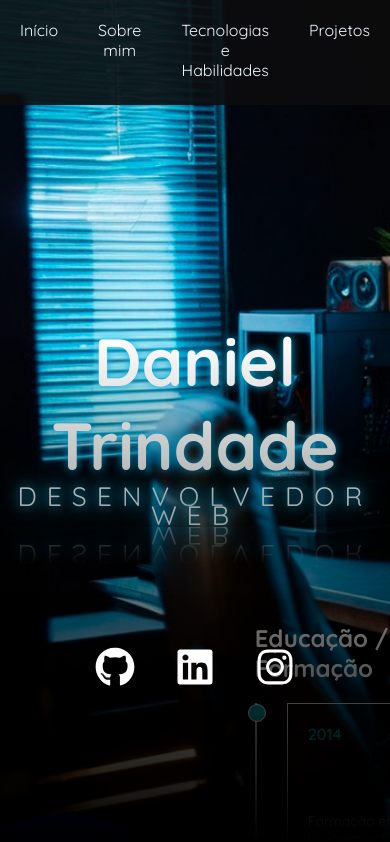
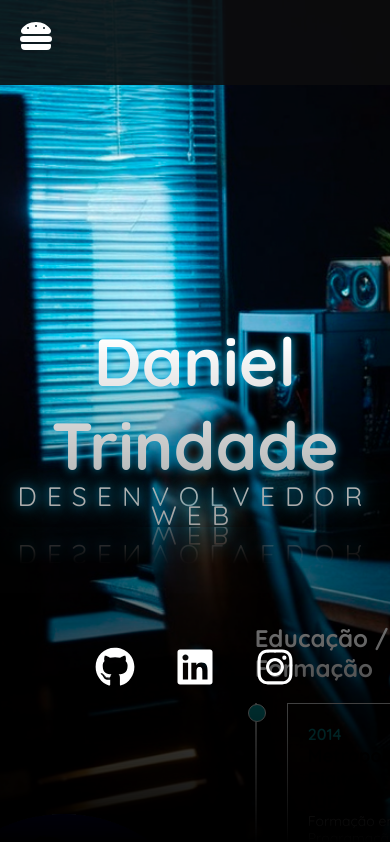
Before and after one commit to daniel-trindade/portfolio, a React (Create React App) app: page / in a window 390 px wide. Shown: the top 842 px of the page. Built offline with nearby package versions, Linux system fonts and the light colour scheme; a web font is replaced by a local one.

Commit message:
responsividade da barra de navegação

```diff
--- a/public/index.html
+++ b/public/index.html
@@ -7,7 +7,7 @@
     <meta name="theme-color" content="#000000" />
     <meta
       name="description"
-      content="Portfólio de Daniel Trindade, desenvolvedor web frontend"
+      content="Portfólio de Daniel Trindade, desenvolvedor web front-end"
     />
     <link rel="apple-touch-icon" href="%PUBLIC_URL%/logo192.png" />
     <link rel="manifest" href="%PUBLIC_URL%/manifest.json" />
--- a/src/components/NavBar.jsx
+++ b/src/components/NavBar.jsx
@@ -1,9 +1,20 @@
+import { FaHamburger } from "react-icons/fa";
+import { useState } from "react";
+
 import styles from './NavBar.module.css'
 
 const NavBar = () =>{
+
+  const [menuVisible, setMenuVisible] = useState(false)
+
+  const visible = () =>{
+    setMenuVisible(!menuVisible)
+  }
+
   return(
     <nav className={styles.navBar}>
-      <ul>
+      <a onClick={visible} href="#" className={styles.hamburgerMenu}><FaHamburger /></a>
+      <ul className={`${styles.menuItem} ${menuVisible ? styles.visible : styles.hidden}`}>
         <li><a href="#home">Início</a></li>
         <li><a href="#aboutMe">Sobre mim</a></li>
         <li><a href="#tech">Tecnologias e Habilidades</a></li>
--- a/src/components/NavBar.module.css
+++ b/src/components/NavBar.module.css
@@ -3,6 +3,10 @@
   position: fixed;
   background-color: rgba(13, 13, 14, .9);
   z-index: 1000;
+}
+
+.hamburgerMenu{
+  display: none;
 }
 
 .navBar ul{
@@ -59,3 +63,30 @@
   }
 
 }
+
+@media (max-width: 480px){
+
+  .navBar{
+    display: flex;
+    flex-direction: column;
+    align-items: flex-start;
+  }
+
+  .hamburgerMenu{
+    display: block;
+    font-size: 24pt;
+    margin: 20px;
+  }
+
+  .menuItem.hidden {
+    display: none;
+  }
+
+  .menuItem.visible {
+    display: block;
+    text-align: left;
+  }
+
+
+
+}
--- a/src/pages/HomePage.module.css
+++ b/src/pages/HomePage.module.css
@@ -159,3 +159,10 @@
   min-height: 100vh;
   background-color: #000;
 }
+
+@media (max-width: 480px) {
+  .nameContainer{
+    height: 100vh;
+    width: 100%;
+  }
+}
```
Also changed, not shown: src/components/Projects.module.css (line endings or trailing spaces).
